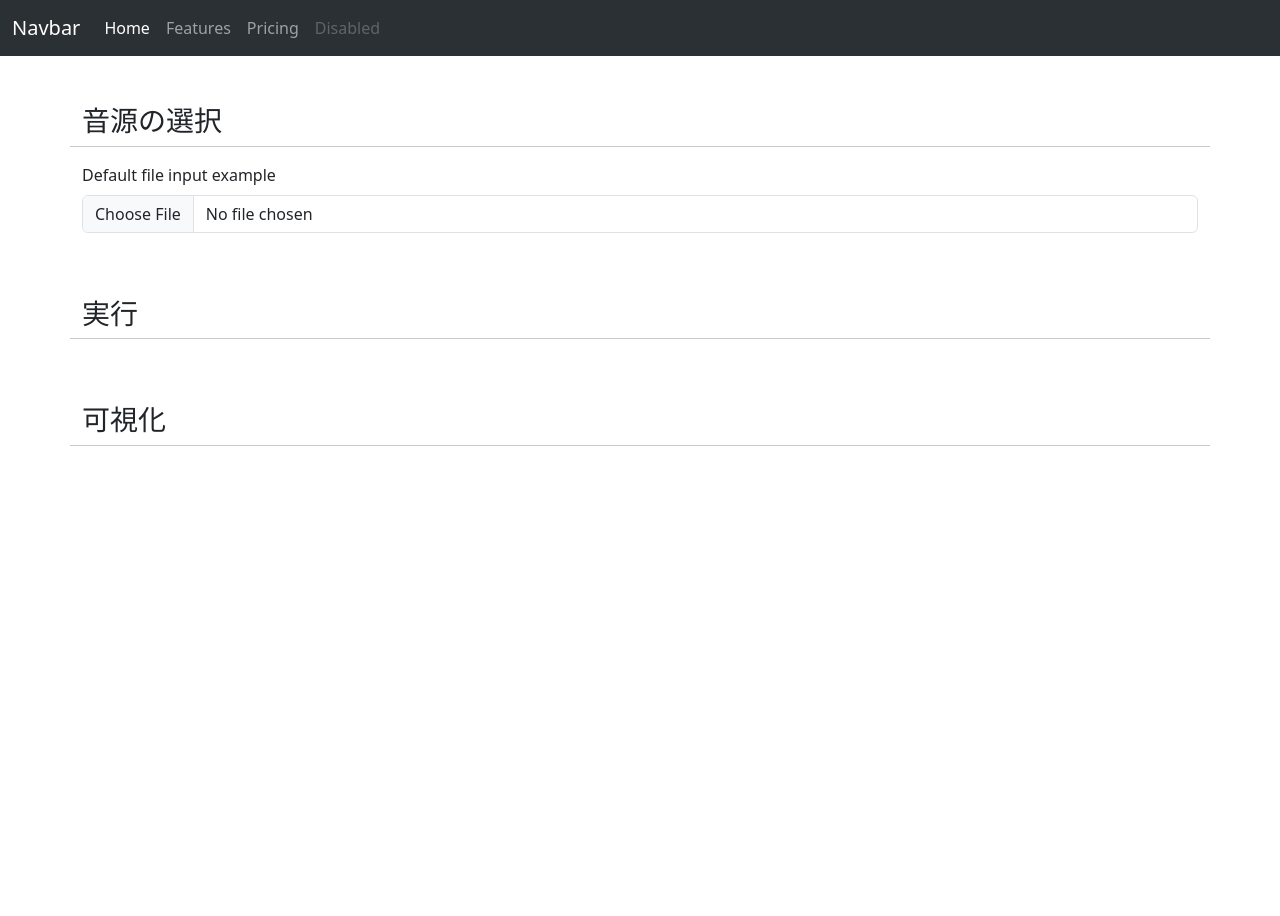
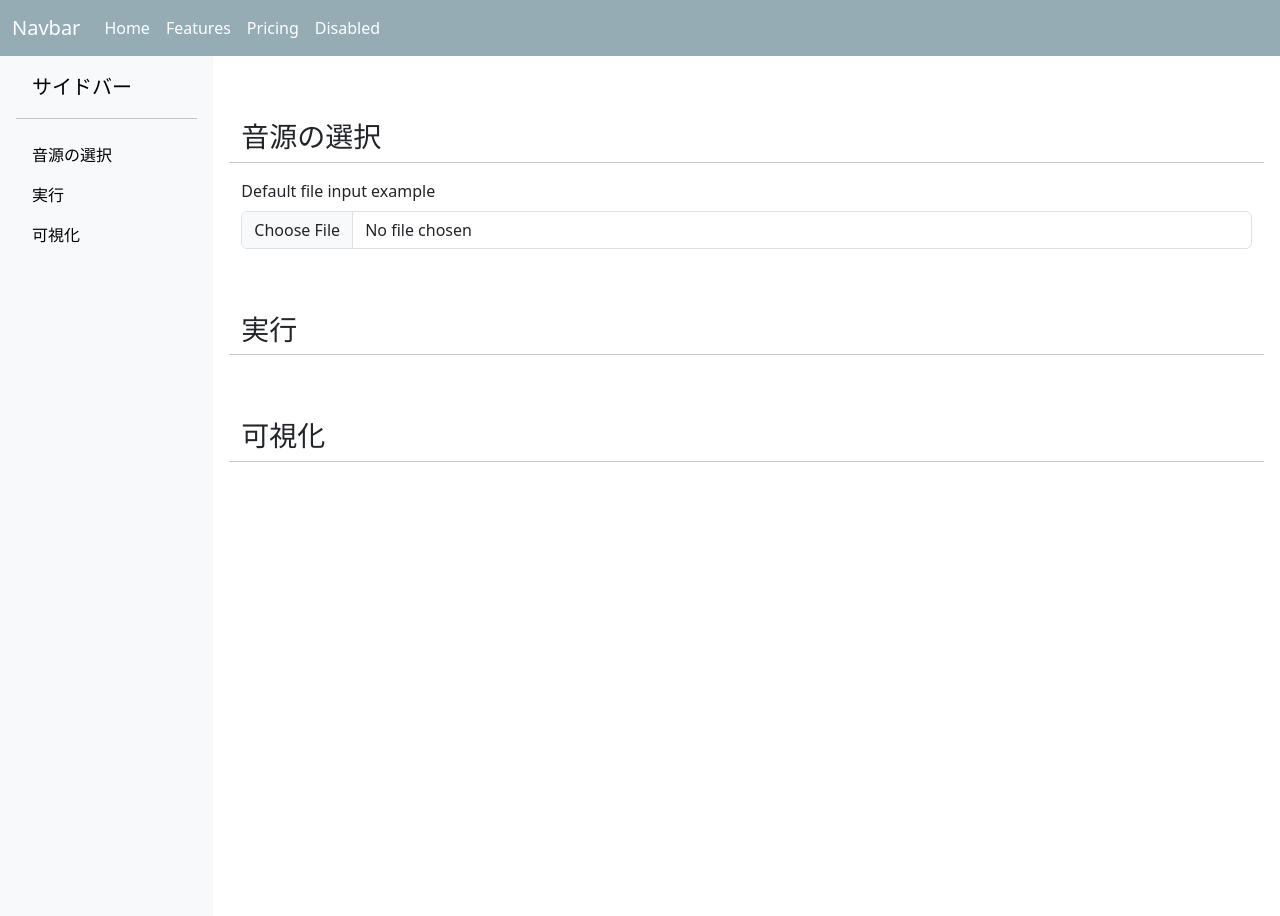
Before and after one commit to yowa826/flask_practice, a Flask app: page / in a window 1280 px wide. Run offline with Flask 3, Linux system fonts and the light colour scheme.

Commit message:
レイアウト変更

```diff
--- a/flask_app/application.py
+++ b/flask_app/application.py
@@ -45,4 +45,4 @@ def upload():
 # port=****の部分でポート番号を変更できる。
 if __name__ == '__main__':
     #'0.0.0.0'はどんな接続でも受け入れる状態
-    app.run(debug=False, host='0.0.0.0', port=8880)
+    app.run(debug=True)
--- /dev/null
+++ b/flask_app/static/css/style.css
@@ -0,0 +1,14 @@
+/* ヘッダーの背景色を変更するカスタムCSS */
+.custom-navbar {
+    background-color: #95acb4 !important; /* 任意の色コードを指定 */
+  }
+
+.custom-navbar .navbar-brand,
+.custom-navbar .nav-link {
+color: #ffffff; /* 白色 */
+}
+
+/* スクロール時のオフセットを設定 */
+body {
+    scroll-padding-top: 56px; /* ヘッダーの高さに合わせて調整 */
+  }
--- a/flask_app/templates/index.html
+++ b/flask_app/templates/index.html
@@ -1,9 +1,38 @@
 {% extends "layout.html" %}
 {% block content %}
 
+<div class="container-fluid min-vh-100">
+    <div class="row min-vh-100">
+      <!-- サイドバー -->
+      <div class="col-12 col-md-3 col-lg-2 bg-body-tertiary p-3 position-fixed h-100" style="top: 56px; bottom: 0;">
+        <a href="/" class="d-flex align-items-center mb-3 mb-md-0 link-body-emphasis text-decoration-none px-3">
+          <span class="fs-5 fs-md-4 fs-lg-3">サイドバー</span>
+        </a>
+        <hr>
+        <ul class="nav nav-pills flex-column mb-auto">
+          <li class="nav-item">
+            <a href="#section1" class="nav-link link-body-emphasis">
+              <span class="fs-6 fs-md-4 fs-lg-3">音源の選択</span>
+            </a>
+          </li>
+          <li>
+            <a href="#section2" class="nav-link link-body-emphasis">
+              <span class="fs-6 fs-md-4 fs-lg-3">実行</span>
+            </a>
+          </li>
+          <li>
+            <a href="#section3" class="nav-link link-body-emphasis">
+              <span class="fs-6 fs-md-4 fs-lg-3">可視化</span>
+            </a>
+          </li>
+        </ul>
+      </div>
+
+      <!-- 本文 -->
+      <div class="col-12 col-md-9 col-lg-10 offset-md-3 offset-lg-2 p-3" style="margin-top: 56px;">
         <div class="container">
             <div class="row">
-        <div class="box1 col-md-2">
+                <div id="section1" class="box1 col-md-12 col-lg-8">
                     <h3 class="mt-5">音源の選択</h3>
                 </div>
                 <hr>
@@ -19,7 +48,7 @@
 
         <div class="container">
             <div class="row">
-        <div class="box1 col-md-2">
+                <div id="section2" class="box1 col-md-12 col-lg-8">
                     <h3 class="mt-5">実行</h3>
                 </div>
                 <hr>
@@ -28,11 +57,13 @@
 
         <div class="container">
             <div class="row">
-        <div class="box1 col-md-2">
+                <div id="section3" class="box1 col-md-12 col-lg-8">
                     <h3 class="mt-5">可視化</h3>
                 </div>
                 <hr>
             </div>
         </div>
+    </div>
+</div>
 
 {% endblock %}
--- a/flask_app/templates/layout.html
+++ b/flask_app/templates/layout.html
@@ -5,9 +5,10 @@
     <meta name="viewport" content="width=device-width, initial-scale=1.0">
     <title>Flask</title>
     <link href="https://cdn.jsdelivr.net/npm/bootstrap@5.3.0/dist/css/bootstrap.min.css" rel="stylesheet" integrity="sha384-9ndCyUaIbzAi2FUVXJi0CjmCapSmO7SnpJef0486qhLnuZ2cdeRhO02iuK6FUUVM" crossorigin="anonymous">
+    <link href="../static/css/style.css" rel="stylesheet">
 </head>
 
-<nav class="navbar navbar-expand-lg bg-body-tertiary" data-bs-theme="dark">
+<nav class="navbar navbar-expand-lg bg-body-tertiary fixed-top custom-navbar">
     <div class="container-fluid">
       <a class="navbar-brand" href="#">Navbar</a>
       <button class="navbar-toggler" type="button" data-bs-toggle="collapse" data-bs-target="#navbarNav" aria-controls="navbarNav" aria-expanded="false" aria-label="Toggle navigation">
@@ -16,7 +17,7 @@
       <div class="collapse navbar-collapse" id="navbarNav">
         <ul class="navbar-nav">
           <li class="nav-item">
-            <a class="nav-link active" aria-current="page" href="#">Home</a>
+            <a class="nav-link" href="#">Home</a>
           </li>
           <li class="nav-item">
             <a class="nav-link" href="#">Features</a>
@@ -33,7 +34,6 @@
 </nav>
 
 <body>
-    {% block content %}{% endblock %}
+  {% block content %}{% endblock %}
 </body>
-
 </html>
```
Lines whose indentation alone changed are shown as unchanged.
